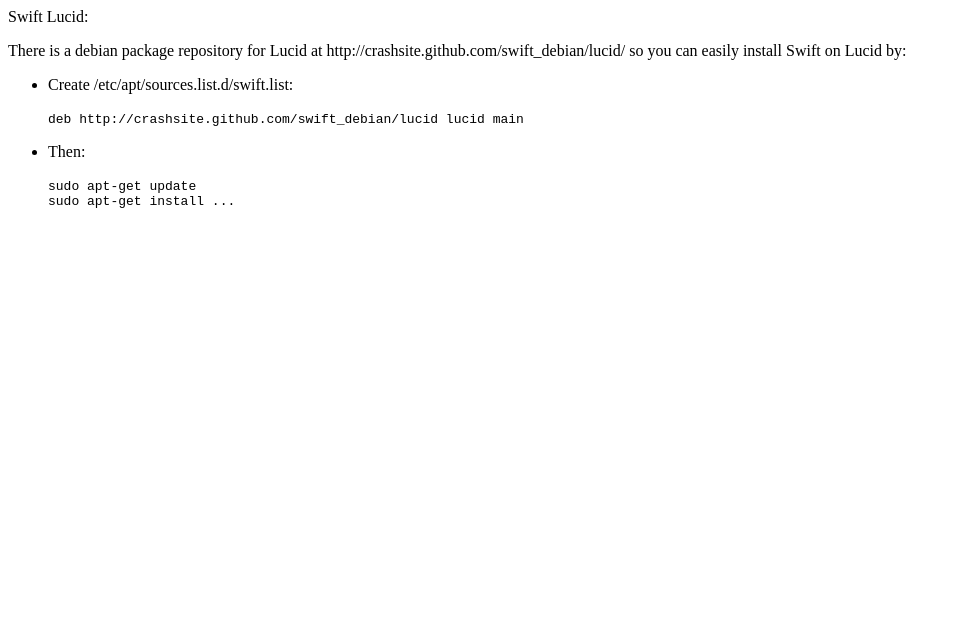
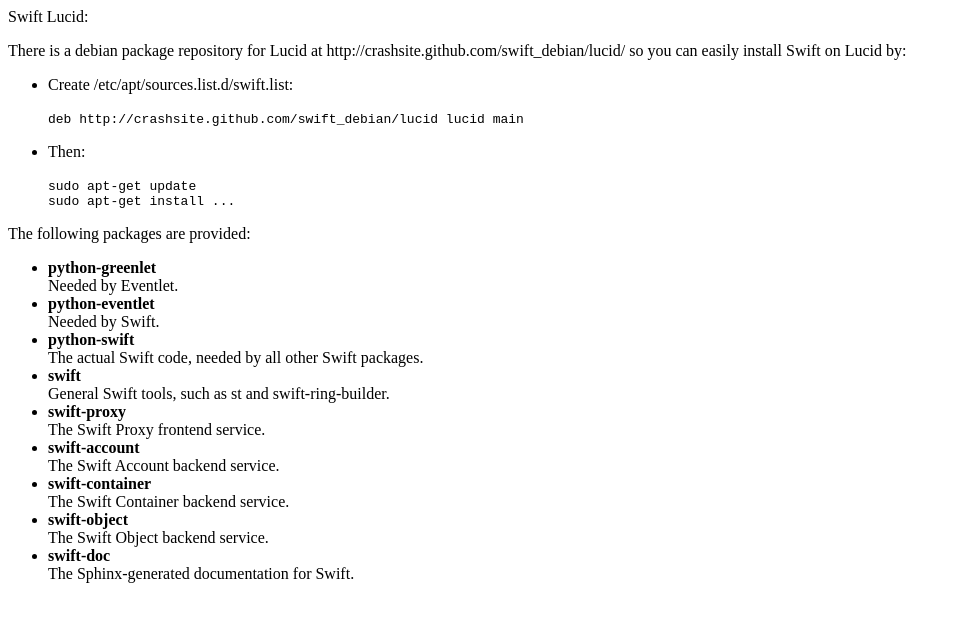
Before and after one commit to letterj/swift_debian, a plain HTML site: page index.html in a window 1280 px wide. Shown: the whole page, without its empty margins (0-961 px from the left). Drawn offline with Linux system fonts and the light colour scheme.

Commit message:
Added a list of provided packages.

```diff
--- a/index.html
+++ b/index.html
@@ -14,5 +14,26 @@
                 <code>sudo apt-get install ...</code></p>
             </li>
         </ul>
+        <p>The following packages are provided:<p>
+        <ul>
+            <li><b>python-greenlet</b><br />
+                Needed by Eventlet.</li>
+            <li><b>python-eventlet</b><br />
+                Needed by Swift.</li>
+            <li><b>python-swift</b><br />
+                The actual Swift code, needed by all other Swift packages.</li>
+            <li><b>swift</b><br />
+                General Swift tools, such as st and swift-ring-builder.</li>
+            <li><b>swift-proxy</b><br />
+                The Swift Proxy frontend service.</li>
+            <li><b>swift-account</b><br />
+                The Swift Account backend service.</li>
+            <li><b>swift-container</b><br />
+                The Swift Container backend service.</li>
+            <li><b>swift-object</b><br />
+                The Swift Object backend service.</li>
+            <li><b>swift-doc</b><br />
+                The Sphinx-generated documentation for Swift.</li>
+        </ul>
     </body>
 </html>
```
